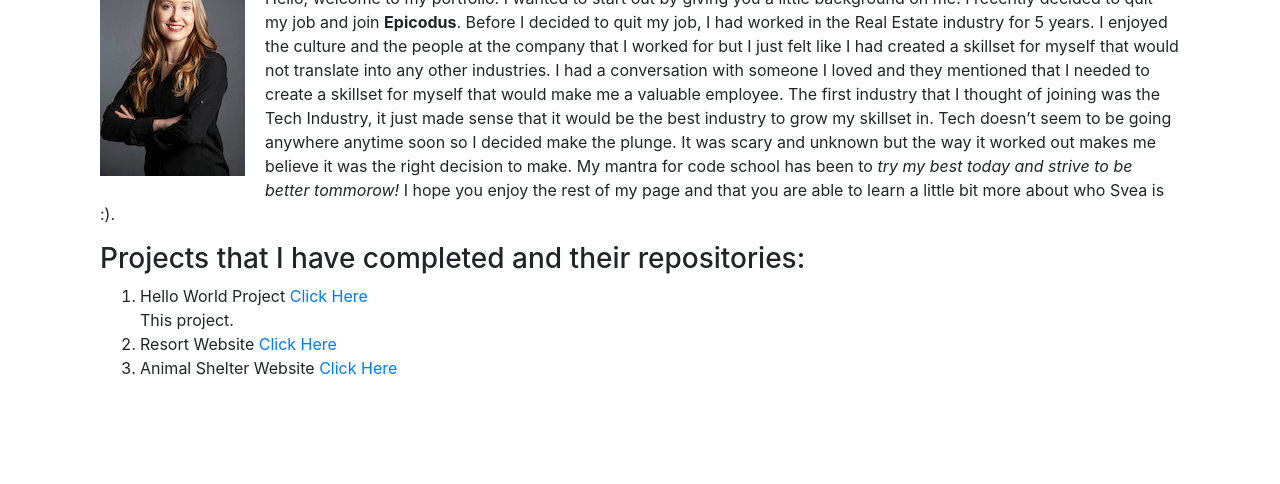
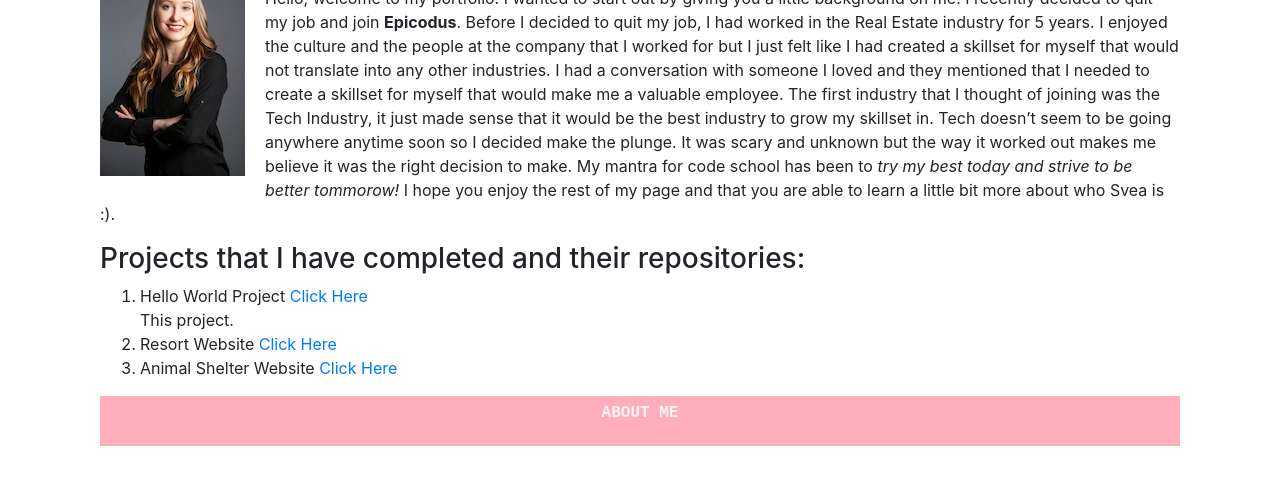
Before and after one commit to svealinnea/Portfolio-Svea, a plain HTML site: page index.html in a window 1280 px wide. Shown: the part 116-600 px from the top of the page. Drawn offline with Linux system fonts and the light colour scheme.

Commit message:
add box model, About Me section, columns

```diff
--- a/css/styles.css
+++ b/css/styles.css
@@ -15,3 +15,16 @@ img {
   height: min-content;
   float: left;
 }
+.box {
+  width:100%;
+  border: gray;
+  padding: 5px;
+  border-width: 5px;
+  background-color: #FFAEBC;
+  margin-top: 10px;
+  text-align: center;
+  font-family: monospace;
+  font-weight: bolder;
+  font-size: large;
+  color: whitesmoke;
+}
--- a/index.html
+++ b/index.html
@@ -20,6 +20,7 @@
             <li class="me">Resort Website <a href="https://github.com/svealinnea/Resort-Website">Click Here</a></li>
             <li class="me">Animal Shelter Website <a href="https://github.com/svealinnea/Animal-Shelter-Website">Click Here</a></li>
           </ol>
+        <div class="box"><p>ABOUT ME</p></div>
       </div>
   </body>
 </html>
```
Lines whose indentation alone changed are shown as unchanged.
